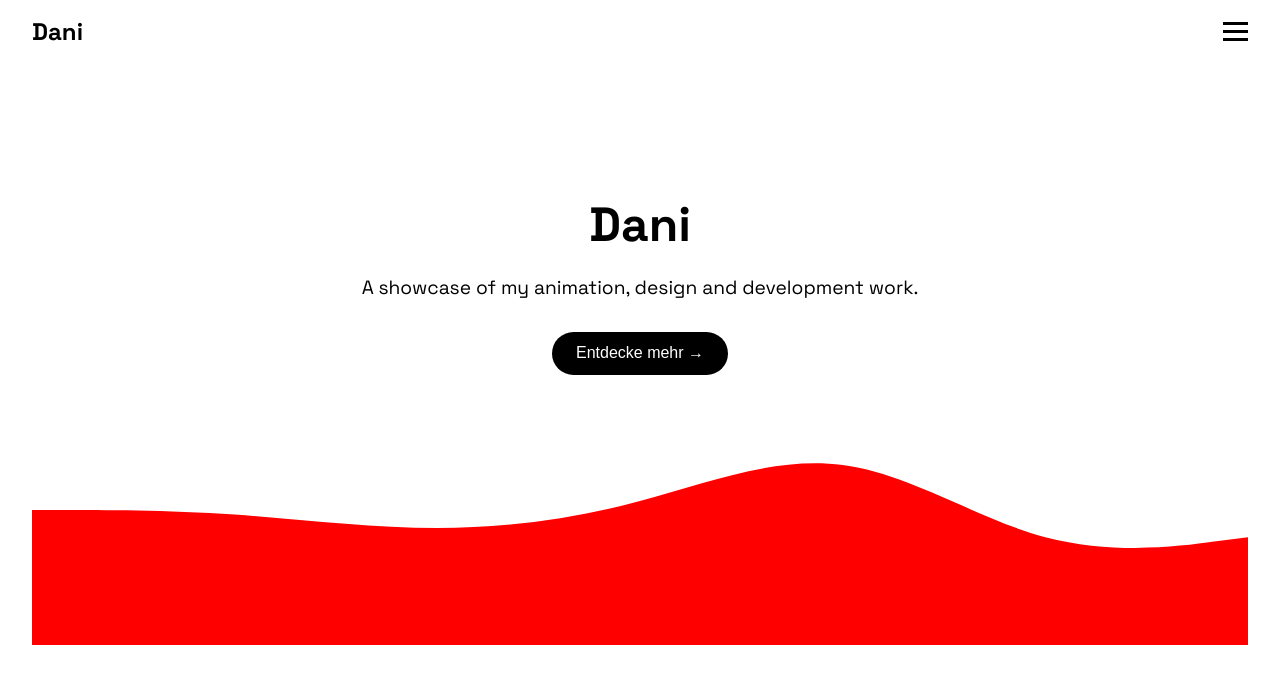
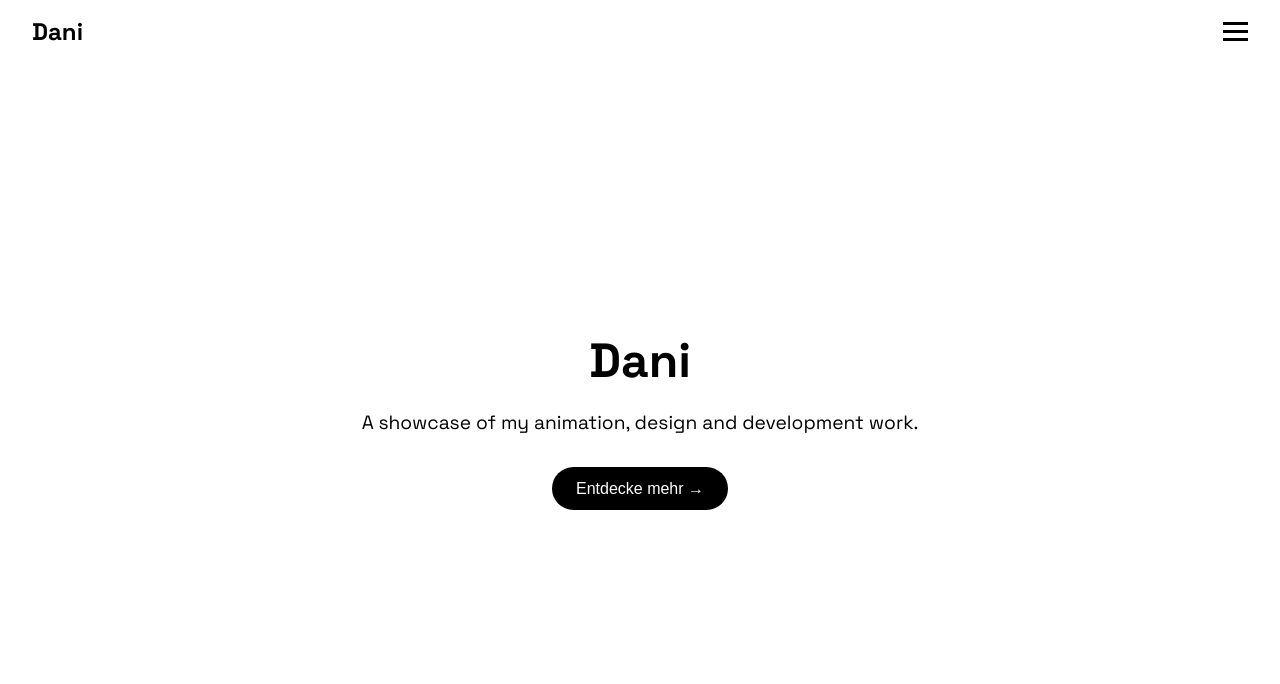
Before and after one commit to inbetweened/portfolio, a Next.js app: page / in a window 1280 px wide. Shown: the top 684 px of the page. Built offline with nearby package versions, Linux system fonts and the light colour scheme.

Commit message:
Update Hero.jsx

```diff
--- a/components/Hero.jsx
+++ b/components/Hero.jsx
@@ -16,19 +16,6 @@ export default function Hero({ navbarRef }) {
           Entdecke mehr →
         </button>
       </motion.div>
-
-      {/* Hintergrund-Welle */}
-      <svg
-        className={styles.wave}
-        viewBox="0 0 1440 320"
-        preserveAspectRatio="none"
-        xmlns="http://www.w3.org/2000/svg"
-      >
-        <path
-          fill="red"
-          d="M0,160L40,160C80,160,160,160,240,165.3C320,171,400,181,480,181.3C560,181,640,171,720,149.3C800,128,880,96,960,106.7C1040,117,1120,171,1200,192C1280,213,1360,203,1400,197.3L1440,192L1440,320L1400,320C1360,320,1280,320,1200,320C1120,320,1040,320,960,320C880,320,800,320,720,320C640,320,560,320,480,320C400,320,320,320,240,320C160,320,80,320,40,320L0,320Z"
-        ></path>
-      </svg>
     </section>
   );
 }
```
